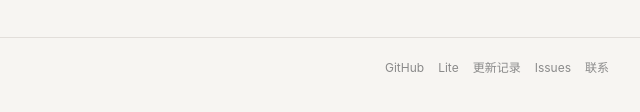
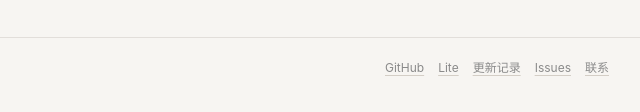
Before and after one commit to tobaba/ucalendar-site, a plain HTML site: page index.html in a window 1280 px wide. Shown: the part 7404-7516 px from the top of the page, 639-1279 px from the left. Drawn offline with Linux system fonts and the light colour scheme.

Commit message:
fix: 页脚链接被回到顶部按钮遮挡，补充下划线

```diff
--- a/index.html
+++ b/index.html
@@ -220,10 +220,11 @@ h3{line-height:1.35;margin:0}
 .faq details[open] summary::after{content:"−"}
 .faq details p{margin:8px 0 0;font-size:12.5px;line-height:1.75;color:var(--muted);max-width:760px}
 
-footer{border-top:1px solid var(--line);padding:20px 0 28px}
+footer{border-top:1px solid var(--line);padding:20px 0 72px}
 .foot{display:flex;align-items:center;justify-content:space-between;gap:20px;font-size:12px;color:var(--muted)}
 .foot nav{display:flex;flex-wrap:wrap;gap:14px}
-.foot a:hover{color:var(--ink)}
+.foot a{text-decoration:underline;text-decoration-color:var(--line-strong);text-underline-offset:3px}
+.foot a:hover{color:var(--ink);text-decoration-color:currentColor}
 .foot .made{display:flex;align-items:center;gap:7px}
 .foot .made i{width:5px;height:5px;border-radius:50%;background:var(--accent)}
 
```
